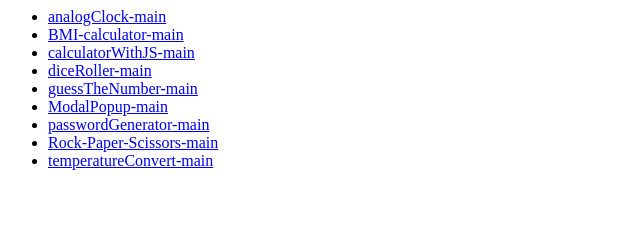
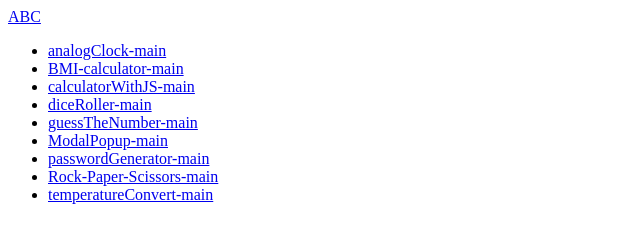
Before and after one commit to green5man/JS_Proj, a plain HTML site: page index.html in a window 1280 px wide. Shown: the whole page, without its empty margins (0-640 px from the left). Drawn offline with Linux system fonts and the light colour scheme.

Commit message:
Update index.html1

```diff
--- a/index.html
+++ b/index.html
@@ -1,4 +1,4 @@
-
+<a href="analogClock-main/abc.html"  target="_blank">ABC </a>
 <ul>
     <li>
         <a href="analogClock-main/index.html"  target="_blank">analogClock-main </a>
```
